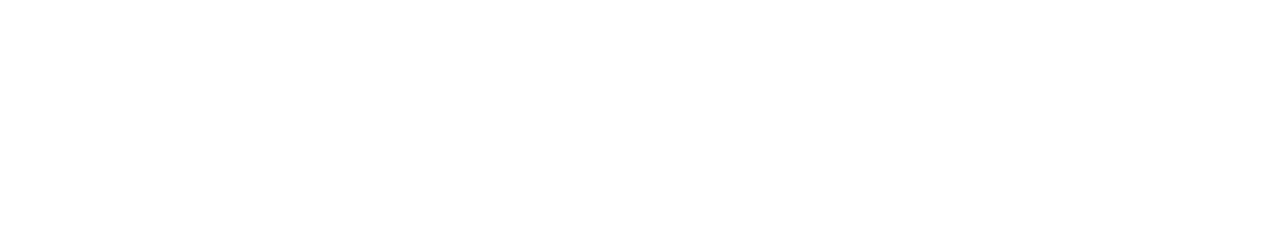
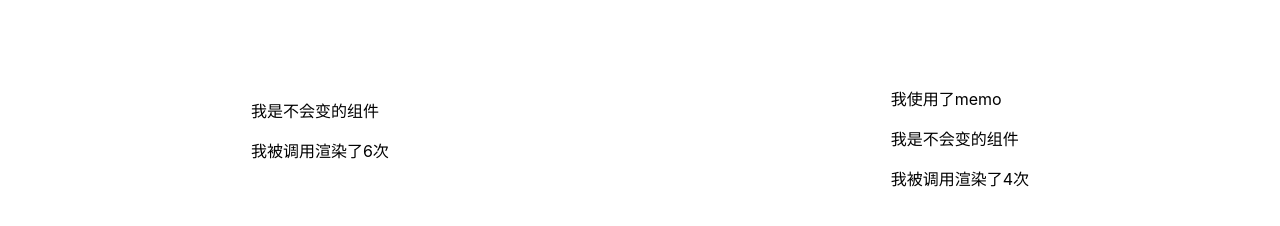
Before and after one commit to xieminhui/react-learnning, a React app: page /#/swiper in a window 1280 px wide. Shown: the part 518-744 px from the top of the page. Built offline with nearby package versions, Linux system fonts and the light colour scheme.

Commit message:
add memo function

```diff
--- a/src/app/pages/swiper/index.jsx
+++ b/src/app/pages/swiper/index.jsx
@@ -1,11 +1,13 @@
 
-import { useState, useEffect } from 'react';
+import { useState, useEffect, memo } from 'react';
 // import {shuffle} from '../../utils'
 
 import Item from './item'
 import Button from '../../component/Button'
+import StaticComponent from './static'
+import styles from './index.module.less'
 
-import styles from './index.module.less'
+const Static = memo(StaticComponent)
 
 let cycleId = 3;
 
@@ -92,6 +94,7 @@
     }
 
     return (
+        <>
         <div className={styles['swiper-container']}>
             {
                 list.map((v, i) =>
@@ -100,6 +103,14 @@
             }
             <Button text="下一个" handleClick={() => change()}></Button>
         </div>
+        <div className={`${styles['flex']}`}>
+            <StaticComponent></StaticComponent>
+            <section>
+                <p>我使用了memo</p>
+                <Static></Static>
+            </section>
+        </div>
+        </>
     )
 }
 
--- a/src/app/pages/swiper/index.module.less
+++ b/src/app/pages/swiper/index.module.less
@@ -35,3 +35,8 @@
         bottom: 10px;
     }
 }
+.flex {
+    display: flex;
+    justify-content: space-around;
+    align-items: center;
+}
--- /dev/null
+++ b/src/app/pages/swiper/static.jsx
@@ -0,0 +1,13 @@
+
+let count  = 1;
+
+const StaticComponent = () => {
+    return (
+        <section>
+            <div>我是不会变的组件</div>
+            <p>我被调用渲染了{count++}次</p>
+        </section>
+    )
+}
+
+export default StaticComponent;
```
